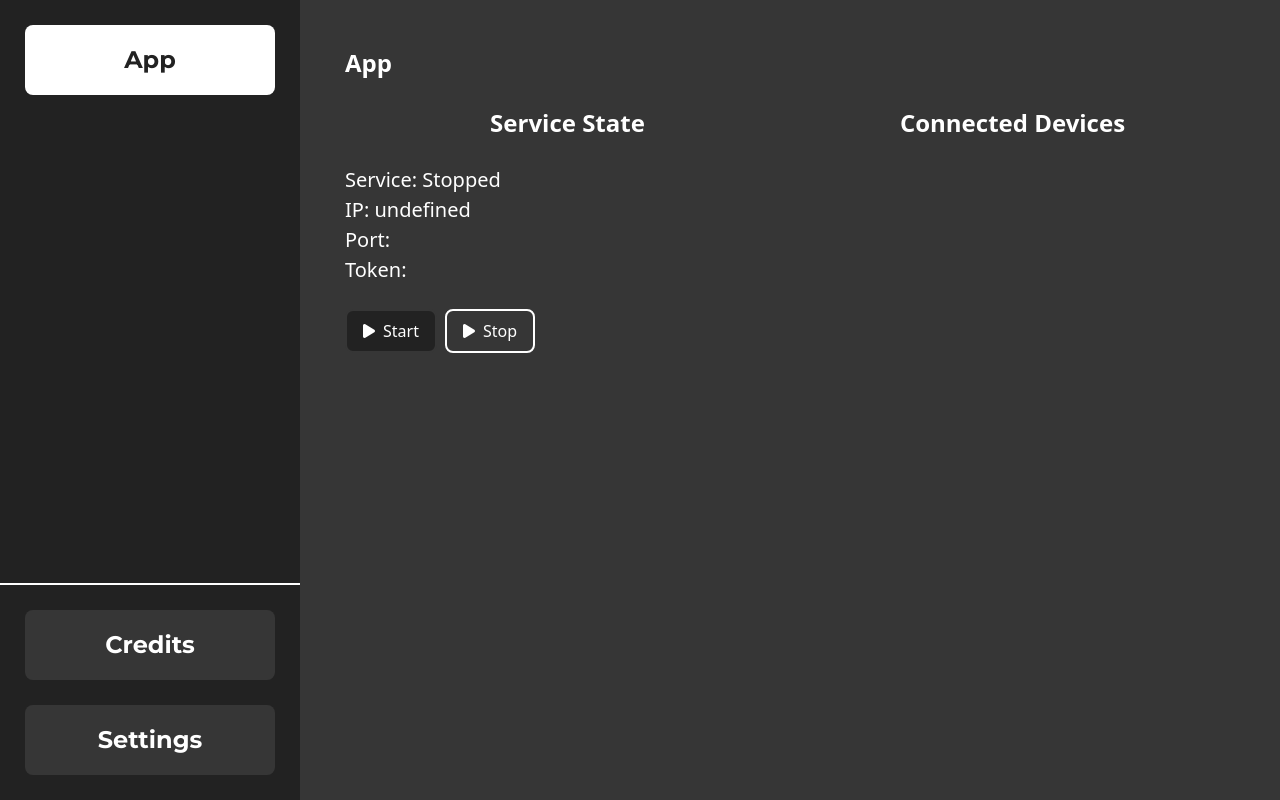
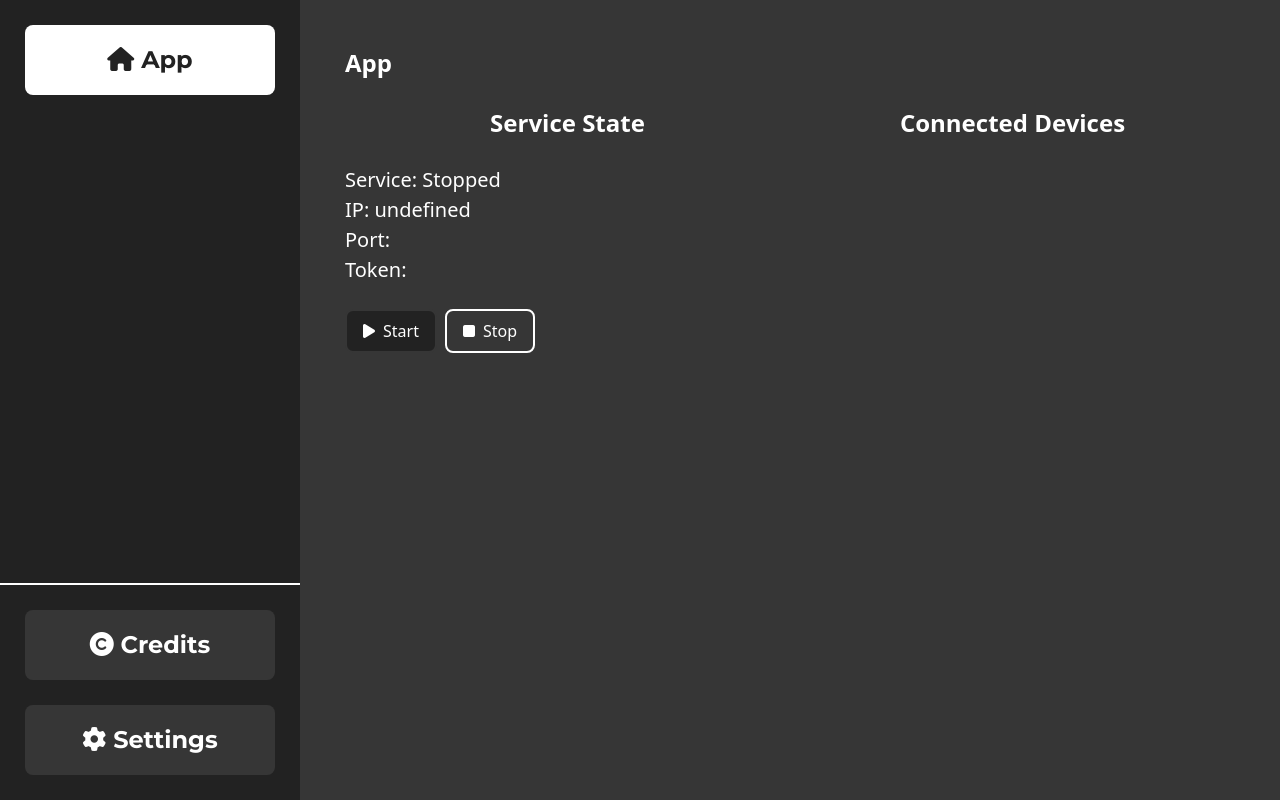
Before and after one commit to sikelio/sikontrol, a website built with Vite: page index.html in a window 1280 px wide. Built offline with nearby package versions, Linux system fonts and the light colour scheme; some packages are replaced by stand-ins of ours; what @hotwired/stimulus, tauri-plugin-store-api would draw is missing.

Commit message:
Added icons in the sidebar

```diff
--- a/index.html
+++ b/index.html
@@ -13,7 +13,10 @@
     <div class="flex h-screen select-none">
       <div class="w-[300px] flex flex-col bg-app-dark-gray">
         <div class="flex flex-col p-[25px]">
-          <button data-main-target="navbtn" data-action="click->main#changePage" class="font-montserrat font-bold text-[24px] h-[70px] rounded-lg hover:bg-white hover:text-app-dark-gray duration-150 active">App</button>
+          <button data-main-target="navbtn" data-action="click->main#changePage" class="font-montserrat font-bold text-[24px] h-[70px] rounded-lg hover:bg-white hover:text-app-dark-gray duration-150 active">
+            <i class="fa-solid fa-house"></i>
+            App
+          </button>
         </div>
 
         <div class="flex-grow"></div>
@@ -23,8 +26,15 @@
         </div>
 
         <div class="flex flex-col p-[25px]">
-          <button data-main-target="navbtn" data-action="click->main#changePage" class="font-montserrat font-bold text-[24px] h-[70px] rounded-lg hover:bg-white hover:text-app-dark-gray duration-150 nonactive mb-[25px]">Credits</button>
-          <button data-main-target="navbtn" data-action="click->main#changePage" class="font-montserrat font-bold text-[24px] h-[70px] rounded-lg hover:bg-white hover:text-app-dark-gray duration-150 nonactive">Settings</button>
+          <button data-main-target="navbtn" data-action="click->main#changePage" class="font-montserrat font-bold text-[24px] h-[70px] rounded-lg hover:bg-white hover:text-app-dark-gray duration-150 nonactive mb-[25px]">
+            <i class="fa-solid fa-copyright"></i>
+            Credits
+          </button>
+
+          <button data-main-target="navbtn" data-action="click->main#changePage" class="font-montserrat font-bold text-[24px] h-[70px] rounded-lg hover:bg-white hover:text-app-dark-gray duration-150 nonactive">
+            <i class="fa-solid fa-gear"></i>
+            Settings
+          </button>
         </div>
       </div>
 
@@ -72,7 +82,7 @@
                 </button>
 
                 <button data-action="click->app#stopServer" data-app-target="stopbtn" disabled class="ml-2 flex items-center gap-2 px-4 py-2 text-white bg-app-dark-gray rounded-lg duration-150 hover:bg-white hover:text-app-dark-gray active:bg-app-dark-gray disabled:bg-app-light-gray border-2 border-app-light-gray disabled:border-white hover:disabled:text-white">
-                  <i class="fa-solid fa-play"></i>
+                  <i class="fa-solid fa-stop"></i>
 
                   Stop
                 </button>
```
